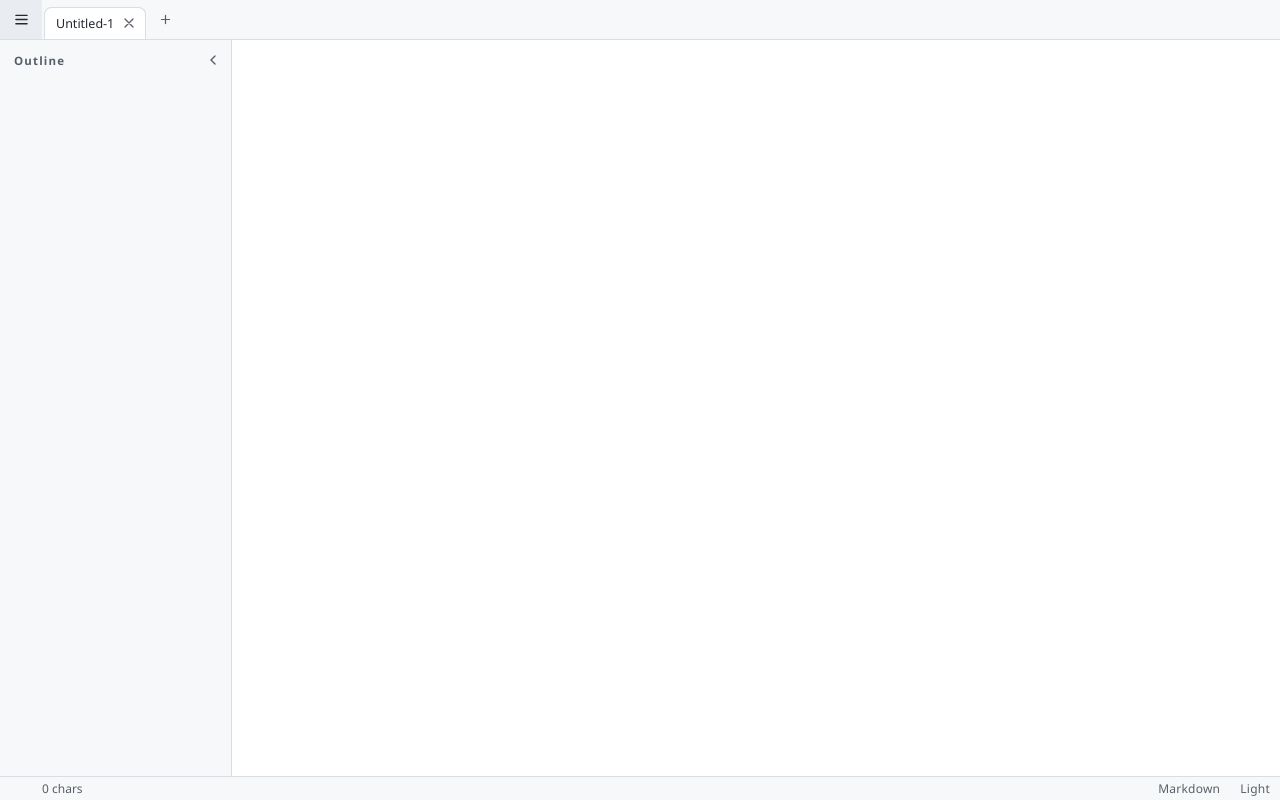
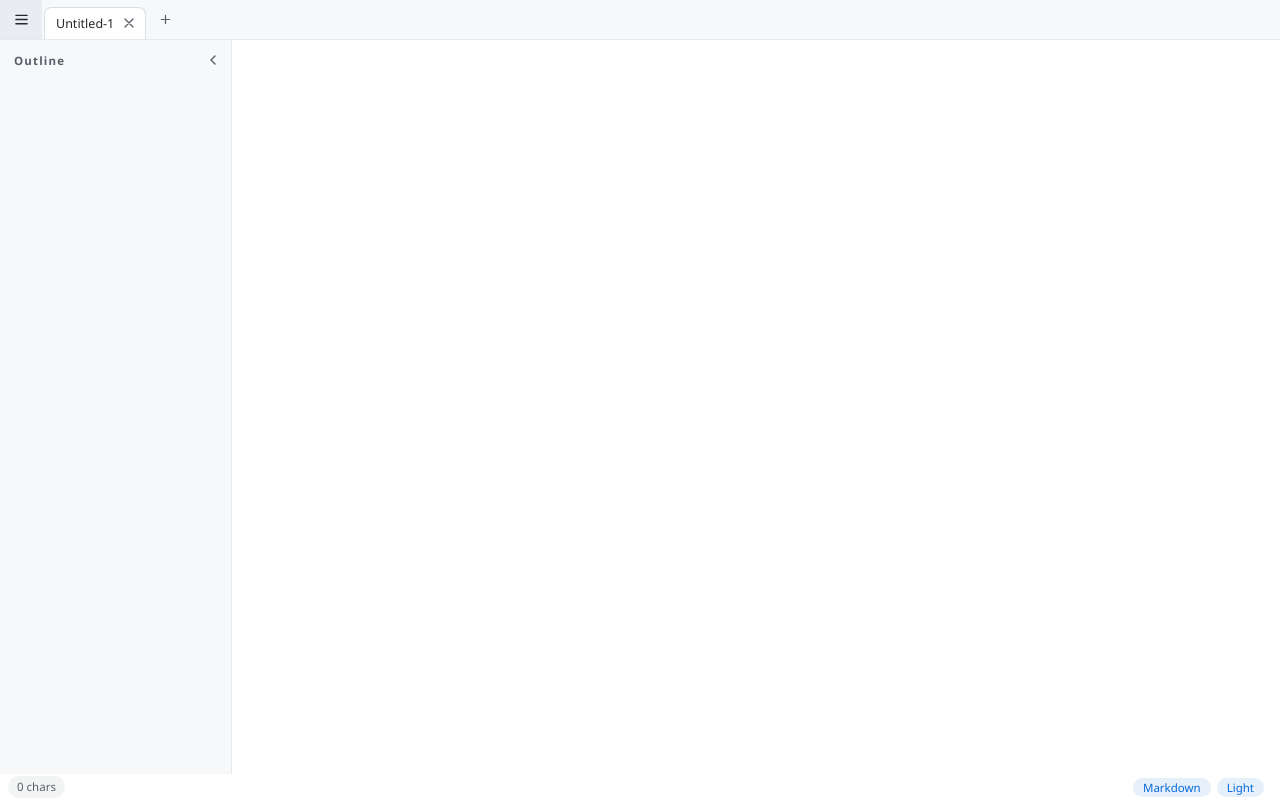
Before and after one commit to lythu95/modivier, a website built with Vite: page index.html in a window 1280 px wide. Both pictures are taken after a click on the button 63 px from the left and 19 px from the top of the page. Built offline with nearby package versions, Linux system fonts and the light colour scheme; what vditor would draw is missing.

Commit message:
style: 沉浸式界面细化——悬浮展开箭头、透明状态栏、发丝分割线
- 大纲收起后宽度归零、边框隐去，整个内容区沉浸；
  左缘只留一个半透明箭头(垂直居中)，hover 热区全高 16px 宽，
  hover 时箭头变实并带渐变提示
- 状态栏透明化: 去背景去分割线；左侧信息做极浅胶囊(只读)，
  右侧 Markdown/Source、Light/Dark 做主题色胶囊(可点击)，
  右移 16px 避开窗口缩放热区
- 标题栏与大纲侧栏的分割线改为 8% 前景色的 1px 发丝线

```diff
--- a/src/app.css
+++ b/src/app.css
@@ -78,7 +78,8 @@ button {
   height: 40px;
   flex: none;
   background: var(--titlebar-bg);
-  border-bottom: 1px solid var(--border);
+  /* 1px 发丝线，比常规边框更轻 */
+  border-bottom: 1px solid color-mix(in srgb, var(--fg) 8%, transparent);
   user-select: none;
 }
 
@@ -219,6 +220,7 @@ button {
   display: flex;
   flex: 1;
   min-height: 0;
+  position: relative;
 }
 
 #main-area {
@@ -250,17 +252,21 @@ button {
 /* ========== 大纲侧栏 ========== */
 #sidebar {
   flex: none;
-  /* flex item 的自动最小尺寸会顶住内容宽度，必须显式归零才能收到 26px */
+  /* flex item 的自动最小尺寸会顶住内容宽度，必须显式归零才能收到 0 */
   min-width: 0;
   width: 232px;
   background: var(--titlebar-bg);
-  border-right: 1px solid var(--border);
+  border-right: 1px solid color-mix(in srgb, var(--fg) 8%, transparent);
   overflow: hidden;
-  transition: width 0.18s ease;
+  transition:
+    width 0.18s ease,
+    border-color 0.18s ease;
 }
 
+/* 收起后完全让位给内容区，只剩左缘悬浮箭头 */
 #sidebar.collapsed {
-  width: 26px;
+  width: 0;
+  border-right-color: transparent;
 }
 
 #sidebar-panel {
@@ -271,19 +277,9 @@ button {
 }
 
 #sidebar.collapsed #sidebar-panel {
-  display: none;
+  visibility: hidden;
 }
 
-#sidebar-rail {
-  display: none;
-  width: 26px;
-}
-
-#sidebar.collapsed #sidebar-rail {
-  display: block;
-}
-
-#sidebar-rail button,
 #outline-collapse {
   display: grid;
   place-items: center;
@@ -293,14 +289,40 @@ button {
   color: var(--fg-muted);
 }
 
-#sidebar-rail button {
-  margin: 8px 2px;
-}
-
-#sidebar-rail button:hover,
 #outline-collapse:hover {
   background: var(--tab-hover-bg);
   color: var(--fg);
+}
+
+/* 收起态的展开热区：贴左缘、全高、窄条，箭头垂直居中且半透明 */
+#outline-opener {
+  position: absolute;
+  left: 0;
+  top: 0;
+  bottom: 0;
+  width: 16px;
+  z-index: 20;
+  display: none;
+  align-items: center;
+  justify-content: center;
+  color: var(--fg-muted);
+}
+
+#outline-opener svg {
+  opacity: 0.35;
+  transition: opacity 0.15s ease;
+}
+
+#outline-opener:hover {
+  background: linear-gradient(
+    90deg,
+    color-mix(in srgb, var(--fg) 6%, transparent),
+    transparent
+  );
+}
+
+#outline-opener:hover svg {
+  opacity: 0.85;
 }
 
 #sidebar-header {
@@ -706,16 +728,14 @@ kbd {
   background: var(--border);
 }
 
-/* ========== 状态栏 ========== */
+/* ========== 状态栏（透明悬浮，胶囊信息点） ========== */
 #statusbar {
   display: flex;
   justify-content: space-between;
-  align-items: stretch;
-  height: 24px;
+  align-items: center;
+  height: 26px;
   flex: none;
-  background: var(--titlebar-bg);
-  border-top: 1px solid var(--border);
-  font-size: 12px;
+  font-size: 11.5px;
   color: var(--fg-muted);
   user-select: none;
 }
@@ -723,34 +743,48 @@ kbd {
 .sb-left {
   display: flex;
   align-items: center;
-  gap: 16px;
-  padding-left: 10px;
+  gap: 6px;
+  padding-left: 8px;
   min-width: 0;
   overflow: hidden;
   white-space: nowrap;
 }
 
-.sb-left:empty {
+/* 只读信息：极浅胶囊 */
+.sb-left span {
+  display: inline-block;
+  padding: 2px 9px;
+  border-radius: 999px;
+  background: color-mix(in srgb, var(--fg) 5%, transparent);
+  line-height: 1.5;
+}
+
+.sb-left span:empty {
   display: none;
 }
 
 .sb-right {
   display: flex;
-  align-items: stretch;
+  align-items: center;
+  gap: 6px;
+  /* 离右下角缩放热区远一点，避免调窗口大小时误触 */
+  padding-right: 16px;
 }
 
+/* 可点击项：主题色胶囊 */
 .sb-right button {
   display: flex;
   align-items: center;
-  padding: 0 10px;
-  color: var(--fg-muted);
-  font-size: 12px;
-  letter-spacing: 0.02em;
+  padding: 2px 10px;
+  border-radius: 999px;
+  color: var(--accent);
+  background: color-mix(in srgb, var(--accent) 10%, transparent);
+  font-size: 11.5px;
+  transition: background 0.12s ease;
 }
 
 .sb-right button:hover {
-  background: var(--tab-hover-bg);
-  color: var(--fg);
+  background: color-mix(in srgb, var(--accent) 20%, transparent);
 }
 
 /* ========== 过渡动画 ========== */
--- a/src/main.ts
+++ b/src/main.ts
@@ -69,12 +69,10 @@ const TEMPLATE = `
         </div>
         <div id="outline-tree"></div>
       </div>
-      <div id="sidebar-rail">
-        <button id="outline-expand" title="">
-          <svg viewBox="0 0 10 10" width="10" height="10"><path d="M3 1l4 4-4 4" fill="none" stroke="currentColor" stroke-width="1.4" stroke-linecap="round"/></svg>
-        </button>
-      </div>
     </div>
+    <button id="outline-opener" title="">
+      <svg viewBox="0 0 10 10" width="11" height="11"><path d="M3 1l4 4-4 4" fill="none" stroke="currentColor" stroke-width="1.4" stroke-linecap="round"/></svg>
+    </button>
     <div id="main-area">
       <div id="editors"></div>
       <div id="welcome"></div>
--- a/src/ui/outline.ts
+++ b/src/ui/outline.ts
@@ -76,7 +76,12 @@ export function toggleOutline(): void {
 
 function applySidebar(): void {
   if (!sidebarEl) return
+  const hasTabs = tabs.length > 0
+  sidebarEl.style.display = hasTabs ? '' : 'none'
   sidebarEl.classList.toggle('collapsed', !open)
+  // 收起后只在整个内容区左缘悬浮一个半透明箭头
+  const opener = document.getElementById('outline-opener')
+  if (opener) opener.style.display = hasTabs && !open ? 'flex' : 'none'
 }
 
 /* ---------------- 树渲染 ---------------- */
@@ -171,17 +176,20 @@ export function setupOutline(sidebar: HTMLElement, tree: HTMLElement): void {
   treeEl = tree
 
   sidebar.querySelector('#outline-collapse')?.addEventListener('click', () => setOutlineOpen(false))
-  sidebar.querySelector('#outline-expand')?.addEventListener('click', () => setOutlineOpen(true))
-  sidebar.querySelector('#outline-title')!.textContent = t('menu.outline')
+  document.getElementById('outline-opener')?.addEventListener('click', () => setOutlineOpen(true))
+  const applyTitle = () => {
+    sidebar.querySelector('#outline-title')!.textContent = t('menu.outline')
+    document.getElementById('outline-opener')?.setAttribute('title', t('menu.outline'))
+  }
+  applyTitle()
   onLocaleChange(() => {
-    sidebar.querySelector('#outline-title')!.textContent = t('menu.outline')
+    applyTitle()
     renderTree()
   })
 
   applySidebar()
   subscribe(() => {
-    // 无标签时整个侧栏隐藏（欢迎页居中）
-    sidebar.style.display = tabs.length > 0 ? '' : 'none'
+    applySidebar()
     scheduleRebuild()
   })
   renderTree()
```
